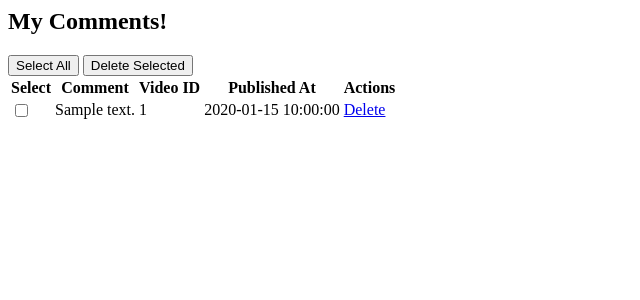
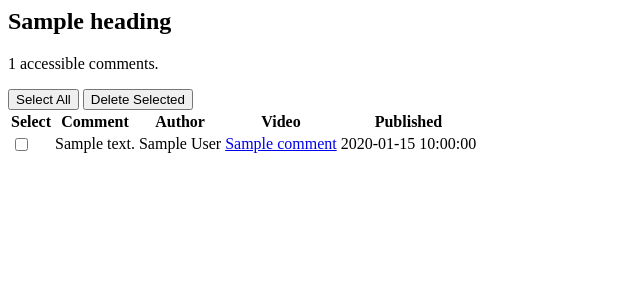
Before and after one commit to ntshvicky/Youtube-Management, a Flask app: template app/templates/partials/my_comments.html in a window 1280 px wide. Shown: the top 300 px of the page, without its empty margins (0-640 px from the left). Run offline with Flask 3, Linux system fonts and the light colour scheme; the template is opened without the code that fills it: most values are stand-ins (such as "Sample title", 1, 10 or a date in 2020).

Commit message:
Update comments partial

```diff
--- a/app/templates/partials/my_comments.html
+++ b/app/templates/partials/my_comments.html
@@ -1,37 +1,7 @@
-<h2 class="mt-4">My Comments!</h2>
-<form id="comments-form" action="{{ url_for('delete_selected_comments') }}" method="post">
-    <div class="mb-3">
-        <button type="button" class="btn btn-secondary" id="select-all">Select All</button>
-        <button type="submit" class="btn btn-danger" id="delete-selected">Delete Selected</button>
-    </div>
-    <table class="table table-bordered">
-        <thead>
-        <tr>
-            <th>Select</th>
-            <th>Comment</th>
-            <th>Video ID</th>
-            <th>Published At</th>
-            <th>Actions</th>
-        </tr>
-        </thead>
-        <tbody>
-        {% for comment in comments %}
-        <tr>
-            <td><input type="checkbox" name="comment_ids" value="{{ comment.id }}"></td>
-            <td>{{ comment.text }}</td>
-            <td>{{ comment.video_id }}</td>
-            <td>{{ comment.published_at }}</td>
-            <td>
-                <a href="{{ url_for('delete_comment_route', comment_id=comment.id) }}" class="btn btn-danger">Delete</a>
-            </td>
-        </tr>
-        {% endfor %}
-        </tbody>
-    </table>
+<section class="panel">
+<form action="{{ url_for('delete_selected_comments') }}" method="post" data-ajax="true" data-confirm="Delete selected comments?">
+  <div class="p-3 d-flex justify-content-between"><div><h2>{{ heading }}</h2><p class="text-muted">{{ comments|length }} accessible comments.</p></div><div><button type="button" class="btn btn-outline-secondary btn-sm" data-select-all="comment_ids">Select All</button> <button class="btn btn-danger btn-sm">Delete Selected</button></div></div>
+  <div class="table-wrap"><table class="table mb-0"><thead><tr><th>Select</th><th>Comment</th><th>Author</th><th>Video</th><th>Published</th></tr></thead><tbody>{% for comment in comments %}<tr><td><input type="checkbox" name="comment_ids" value="{{ comment.id }}"></td><td>{{ comment.text }}</td><td>{{ comment.author }}</td><td><a href="https://www.youtube.com/watch?v={{ comment.video_id }}" target="_blank">{{ comment.video_title or comment.video_id }}</a></td><td>{{ comment.published_at }}</td></tr>{% endfor %}</tbody></table></div>
+  {% if not comments %}<div class="p-4 text-center text-muted">No comments found.</div>{% endif %}
 </form>
-<script>
-    document.getElementById('select-all').addEventListener('click', function() {
-        const checkboxes = document.querySelectorAll('input[name="comment_ids"]');
-        checkboxes.forEach(checkbox => checkbox.checked = true);
-    });
-</script>
+</section>
```
